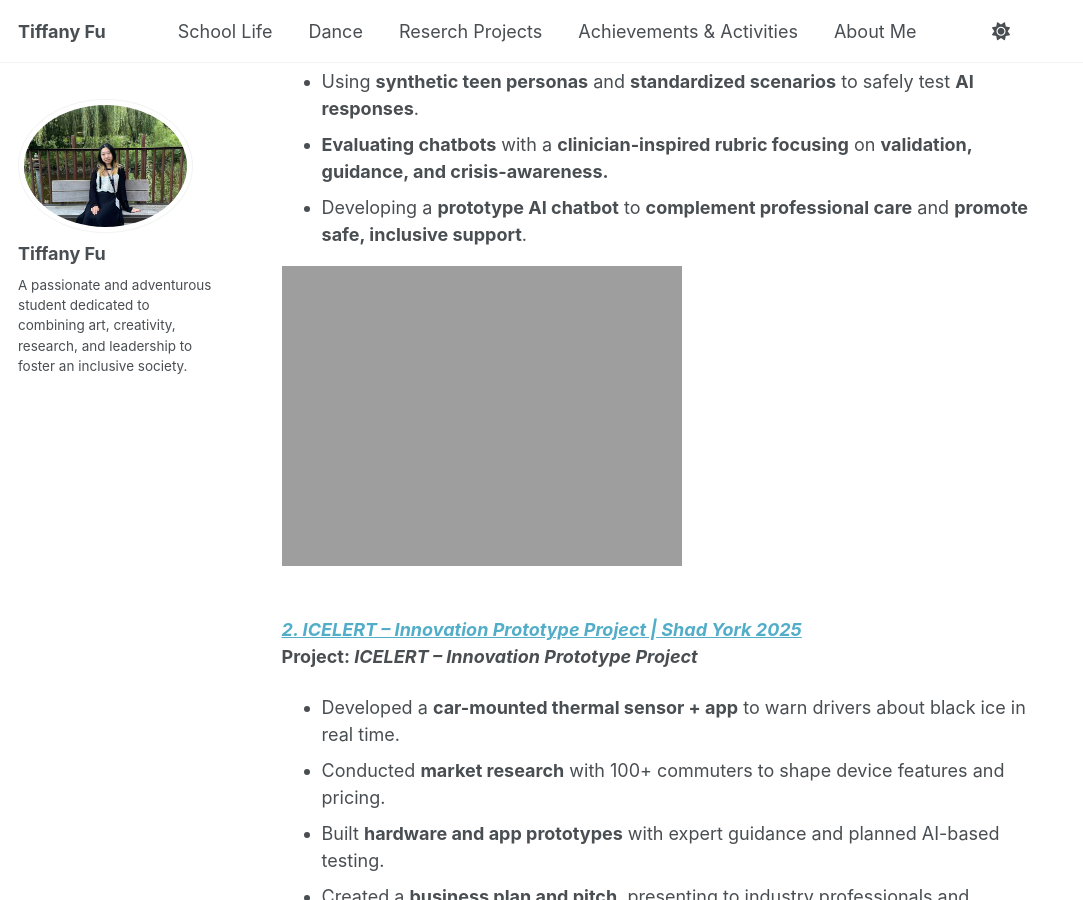
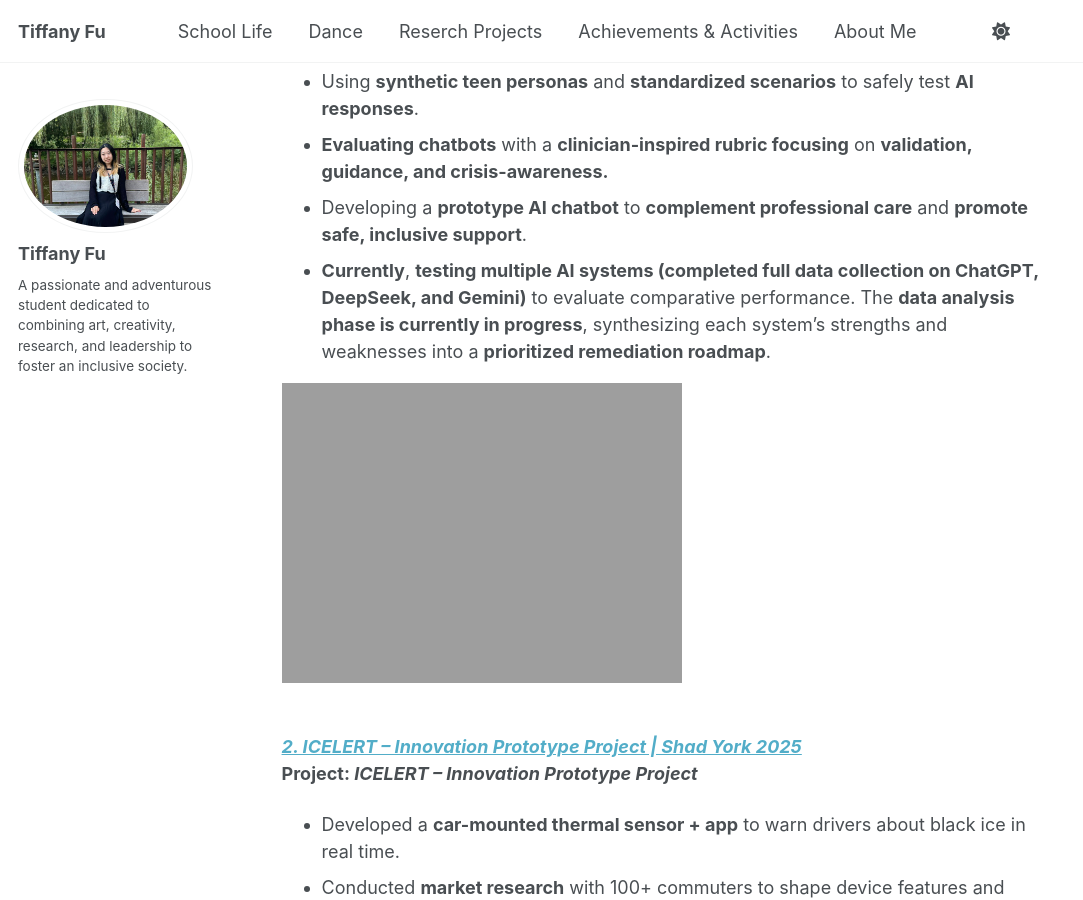
Before and after one commit to TiffanyJTFu/TiffanyTestWeb, a Jekyll site: the page built from _pages/about.md, in a window 1280 px wide and 900 px high, scrolled down 336 px. Shown: the whole window, without its empty margins (0-1083 px from the left). Built offline with Jekyll 4.4.1, drawn with Linux system fonts in a browser that asks for light colours; a script that is not in the unit is left out.

Commit message:
Update about.md

```diff
--- a/_pages/about.md
+++ b/_pages/about.md
@@ -15,6 +15,7 @@ redirect_from:
 * Using **synthetic teen personas** and **standardized scenarios** to safely test **AI responses**.
 * **Evaluating chatbots** with a **clinician-inspired rubric focusing** on **validation, guidance, and crisis-awareness.**
 * Developing a **prototype AI chatbot** to **complement professional care** and **promote safe, inclusive support**.
+* **Currently**, **testing multiple AI systems (completed full data collection on ChatGPT, DeepSeek, and Gemini)** to evaluate comparative performance. The **data analysis phase is currently in progress**, synthesizing each system’s strengths and weaknesses into a **prioritized remediation roadmap**.
 <br>
 
 ![SocialScience01](https://www.tiffu.ca/images/ai1.png)
```
